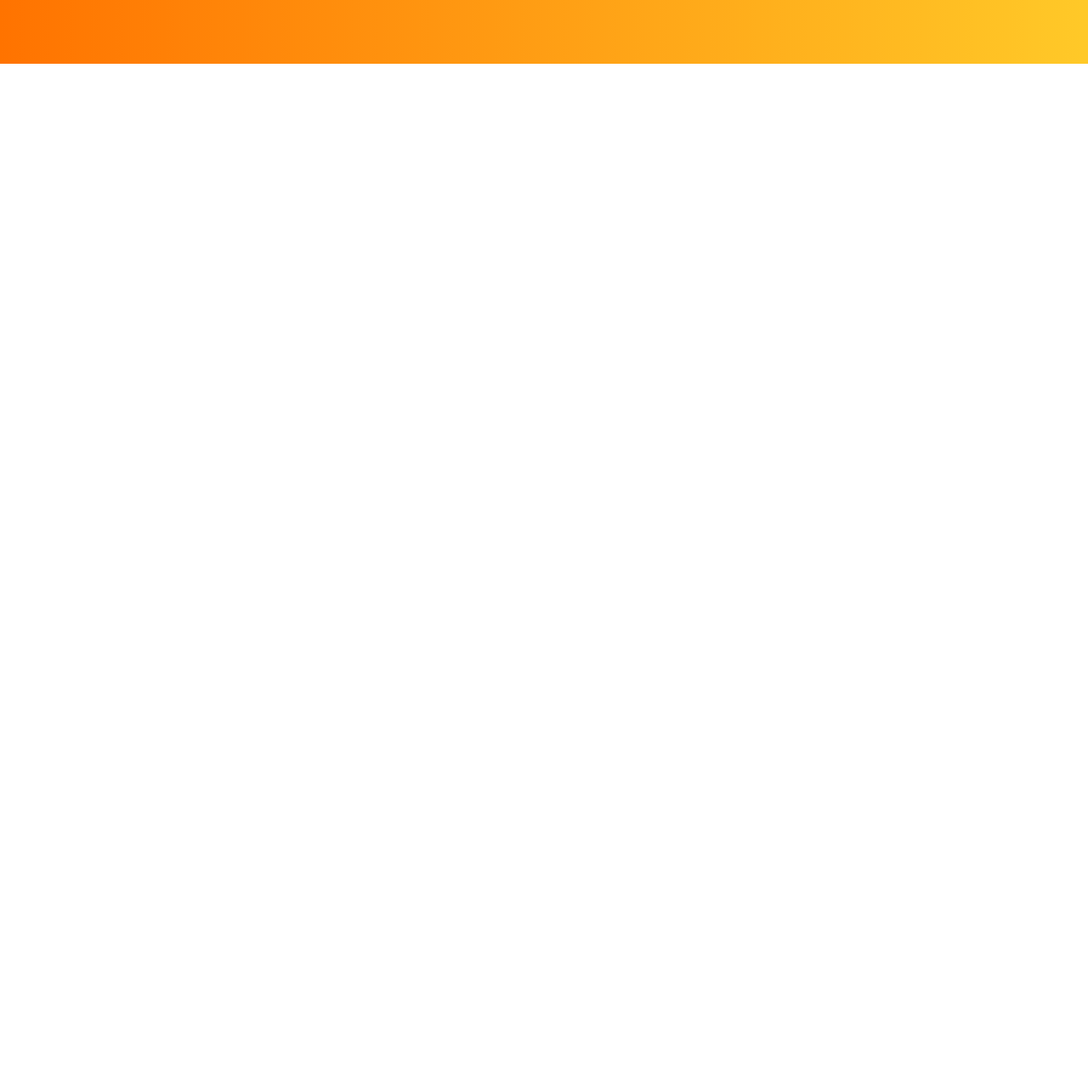
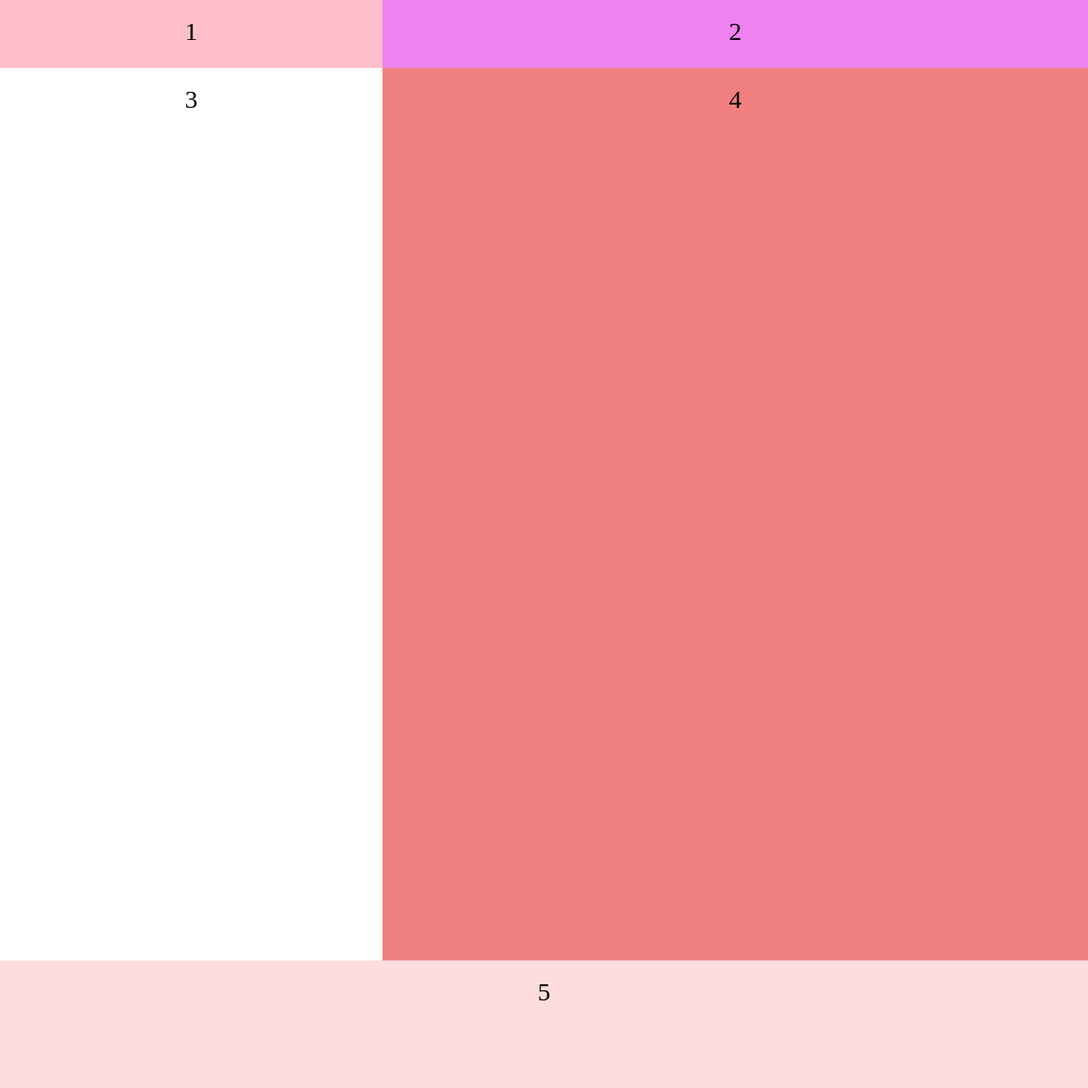
Before and after one commit to gentlsnek/WebTech-Assignment, a PHP site: page /home.html in a window 1280 px wide. Shown: the whole page at 85% size. Before the commit the page ends 75 px from the top, so only its background shows below. Run offline with PHP 8.4, Linux system fonts and the light colour scheme.

Commit message:
added basic grid layout to see for all sides
basic grid layout updated

```diff
--- a/htmlcodes/home.html
+++ b/htmlcodes/home.html
@@ -1,13 +1,20 @@
 <!DOCTYPE html>
-<html lang="en">
+<html>
 <head>
-    <meta charset="UTF-8">
-    <meta name="viewport" content="width=device-width, initial-scale=1.0">
     <title>Document</title>
     <link rel="stylesheet" href="style.css">
 </head>
 <body>
-    <section class="header">
-    </section>
+    <div class="grid-container">
+        <div class="grid-item item1">1</div>
+        <div class="grid-item item2">2</div>
+        <div class="grid-item item3">3</div>
+        <div class="grid-item item4">4</div>
+        <div class="grid-item item5">5</div>
+        <!--div class="grid-item item6">6</div>
+        <div class="grid-item item7">7</div>
+        <div class="grid-item item8">8</div>
+        <div class="grid-item item9">9</div-->
+      </div>
 </body>
 </html>
--- a/htmlcodes/style.css
+++ b/htmlcodes/style.css
@@ -1,8 +1,43 @@
-.header{
-   background-image: linear-gradient(to right, rgb(255, 115, 0), rgb(255, 201, 40));
-   height: 75px;
-   width: 100%;
-}
 body{
    margin: 0px;
 }
+   .grid-container {
+      height: 100vmax;
+      display: grid;
+      grid-template-columns: 450px auto;
+      grid-template-rows: 80px 1050px;
+      /*gap: 1px;*/
+
+ }
+
+.grid-item {
+      background-color: rgba(255, 255, 255, 0.8);
+      border: 0px solid rgba(0, 0, 0, 0.8);
+      padding: 20px;
+      font-size: 30px;
+      text-align: center;
+    }
+
+    .item1{
+      background-color: pink;
+      grid-row: 1;
+      grid-column: 1/2;
+    }
+    .item2{
+      grid-column: 2/4;
+      background-color: violet;
+    }
+    .item3{
+      grid-row: 2;
+      grid-column: 1/ 2;
+    }
+    .item4{
+      background-color: lightcoral;
+      grid-row: 2;
+      grid-column: 2/ 4;
+    }
+    .item5{
+      background-color: rgb(255, 221, 221);
+      grid-row: 3;
+      grid-column: 1/4;
+    }
```
